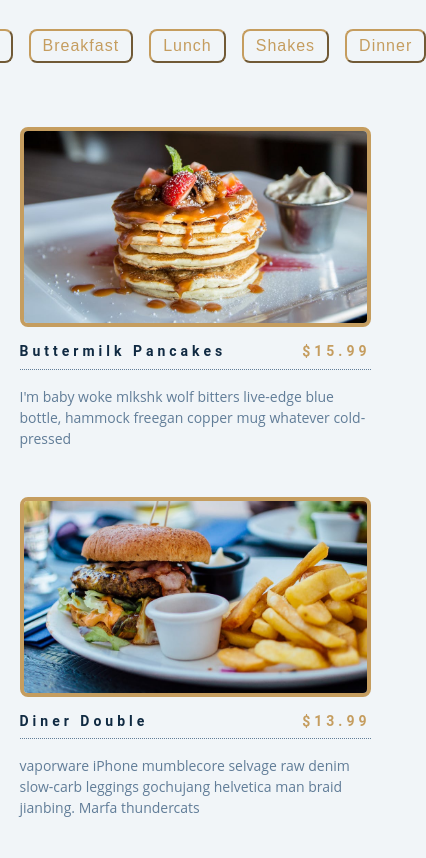
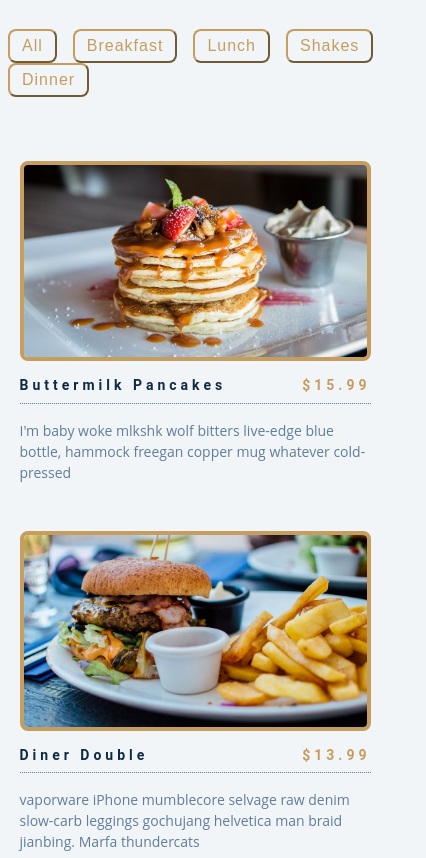
Before and after one commit to Sahilsingh1998/menu-javascript, a plain HTML site: page index.html in a window 390 px wide. Shown: the part 139-997 px from the top of the page, 426 px wide, since content can reach past the window. Drawn offline with Linux system fonts and the light colour scheme; files whose address does not match are found by name.

Commit message:
Update style.css

```diff
--- a/style.css
+++ b/style.css
@@ -1,6 +1,6 @@
-*{
-    margin: 0;
-    padding: 0;
+* {
+  margin: 0;
+  padding: 0;
 }
 
 @import url("https://fonts.googleapis.com/css?family=Open+Sans|Roboto:400,700&display=swap");
@@ -48,6 +48,7 @@
   --max-width: 1170px;
   --fixed-width: 620px;
 }
+
 /*
 ===============
 Global Styles
@@ -61,6 +62,7 @@ Global Styles
   padding: 0;
   box-sizing: border-box;
 }
+
 body {
   font-family: var(--ff-secondary);
   background: var(--clr-grey-10);
@@ -68,15 +70,19 @@ body {
   line-height: 1.5;
   font-size: 0.875rem;
 }
+
 ul {
   list-style-type: none;
 }
+
 a {
   text-decoration: none;
 }
+
 img:not(.logo) {
   width: 100%;
 }
+
 img {
   display: block;
 }
@@ -91,38 +97,49 @@ h4 {
   margin-bottom: 0.75rem;
   font-family: var(--ff-primary);
 }
+
 h1 {
   font-size: 3rem;
 }
+
 h2 {
   font-size: 2rem;
 }
+
 h3 {
   font-size: 1.25rem;
 }
+
 h4 {
   font-size: 0.875rem;
 }
+
 p {
   margin-bottom: 1.25rem;
   color: var(--clr-grey-5);
 }
+
 @media screen and (min-width: 800px) {
   h1 {
     font-size: 4rem;
   }
+
   h2 {
     font-size: 2.5rem;
   }
+
   h3 {
     font-size: 1.75rem;
   }
+
   h4 {
     font-size: 1rem;
   }
+
   body {
     font-size: 1rem;
   }
+
   h1,
   h2,
   h3,
@@ -130,6 +147,7 @@ p {
     line-height: 1;
   }
 }
+
 /*  global classes */
 
 .btn {
@@ -146,10 +164,12 @@ p {
   box-shadow: 0 1px 3px rgba(0, 0, 0, 0.2);
   border-radius: var(--radius);
 }
+
 .btn:hover {
   color: var(--clr-white);
   background: var(--clr-black);
 }
+
 /* section */
 .section {
   padding: 5rem 0;
@@ -160,19 +180,16 @@ main {
   display: grid;
   place-items: center;
 }
-/*
-===============
-Menu
-===============
-*/
 
 .menu {
   padding: 5rem 0;
 }
+
 .title {
   text-align: center;
   margin-bottom: 2rem;
 }
+
 .underline {
   width: 5rem;
   height: 0.25rem;
@@ -180,11 +197,13 @@ Menu
   margin-left: auto;
   margin-right: auto;
 }
+
 .btn-container {
   margin-bottom: 4rem;
   display: flex;
   justify-content: center;
 }
+
 .filter-btn {
   background: transparent;
   border-color: var(--clr-gold);
@@ -198,10 +217,12 @@ Menu
   cursor: pointer;
   transition: var(--transition);
 }
+
 .filter-btn:hover {
   background: var(--clr-gold);
   color: var(--clr-white);
 }
+
 .section-center {
   width: 90vw;
   margin: 0 auto;
@@ -210,28 +231,34 @@ Menu
   gap: 3rem 2rem;
   justify-items: center;
 }
+
 .menu-item {
   display: grid;
   gap: 1rem 2rem;
   max-width: 25rem;
 }
+
 .photo {
   object-fit: cover;
   height: 200px;
   border: 0.25rem solid var(--clr-gold);
   border-radius: var(--radius);
 }
+
 .item-info header {
   display: flex;
   justify-content: space-between;
   border-bottom: 0.5px dotted var(--clr-grey-5);
 }
+
 .item-info h4 {
   margin-bottom: 0.5rem;
 }
+
 .price {
   color: var(--clr-gold);
 }
+
 .item-text {
   margin-bottom: 0;
   padding-top: 1rem;
@@ -243,15 +270,32 @@ Menu
     gap: 0 1.25rem;
     max-width: 40rem;
   }
+
   .photo {
     height: 175px;
   }
+
+
 }
+
+
+@media screen and (max-width: 768px) {
+  .btn-container {
+    display: block;
+
+  }
+
+
+
+
+}
+
 @media screen and (min-width: 1200px) {
   .section-center {
     width: 95vw;
     grid-template-columns: 1fr 1fr;
   }
+
   .photo {
     height: 150px;
   }
```
